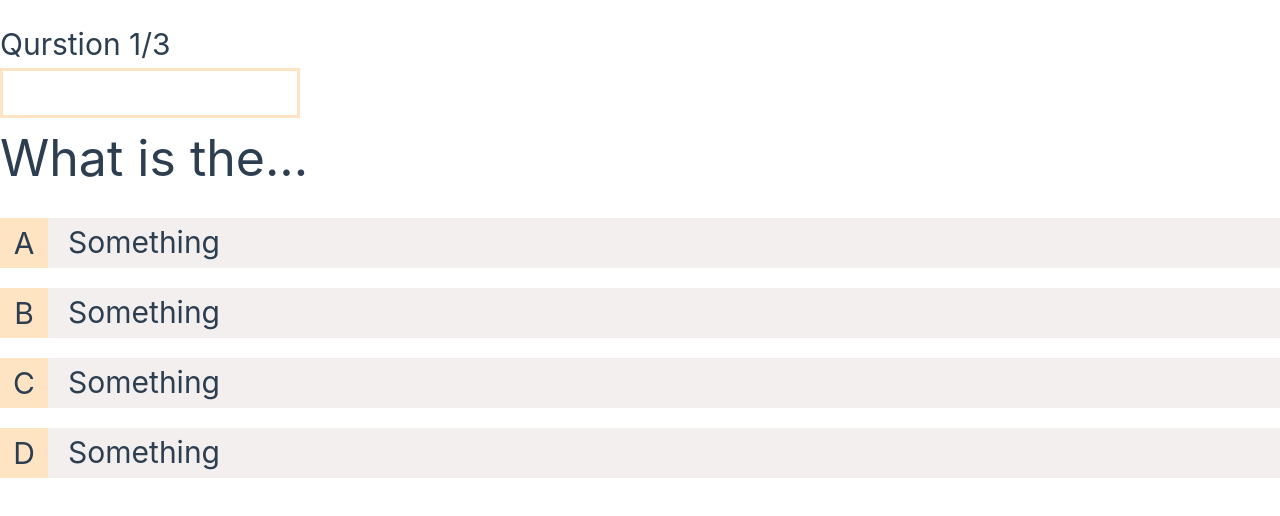
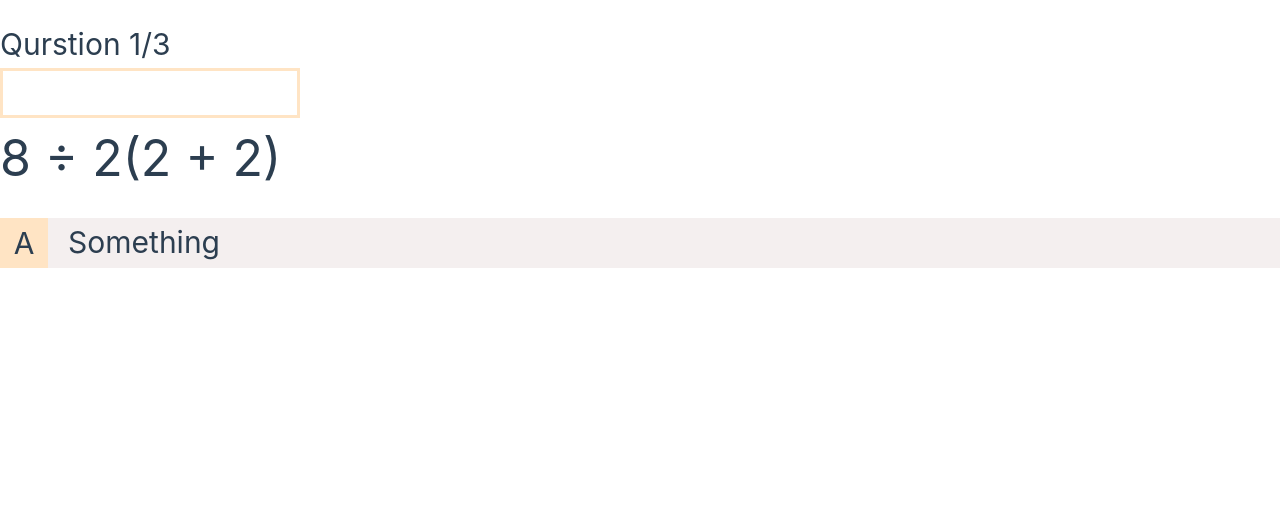
Before and after one commit to andriusmw/QuizesVueApp, a Vue app in the folder QuizApp/: page /quiz/1 in a window 1280 px wide. Shown: the top 516 px of the page. Built offline with nearby package versions, Linux system fonts and the light colour scheme.

Commit message:
showing first question

```diff
--- a/QuizApp/src/components/Question.vue
+++ b/QuizApp/src/components/Question.vue
@@ -1,34 +1,26 @@
+<script setup>
+    import {defineProps} from "vue"
+
+    const {question} = defineProps(['question'])
+</script>
+
+
 <template>
 
 <div class="question-container">
-                <h1 class="question">What is the...</h1>
-            </div>
-      <div class="options-container">
+                <h1 class="question">
+                       {{question.text}}
+                </h1>
+</div>
+<div class="options-container">
                 <div class="option">
                     <p class="option-label">A</p>
                     <div class="option-value">
-                        <p>Something</p>
+                    <p>Something</p>
                     </div>
                 </div>
-                 <div class="option">
-                    <p class="option-label">B</p>
-                    <div class="option-value">
-                        <p>Something</p>
-                    </div>
-                </div>
-                 <div class="option">
-                    <p class="option-label">C</p>
-                    <div class="option-value">
-                        <p>Something</p>
-                    </div>
-                </div>
-                 <div class="option">
-                    <p class="option-label">D</p>
-                    <div class="option-value">
-                        <p>Something</p>
-                    </div>
-                </div>
-            </div>
+
+</div>
 </template>
 
 <style scoped>
--- a/QuizApp/src/views/QuizView.vue
+++ b/QuizApp/src/views/QuizView.vue
@@ -1,6 +1,18 @@
 <script setup>
     import  Question from "../components/Question.vue"
     import  QuizHeader from "../components/QuizHeader.vue"
+    import {useRoute} from "vue-router"
+    import { ref } from 'vue';
+    import quizes from "../data/quizes.json"
+
+
+    const route = useRoute()
+
+    const quizId = parseInt(route.params.id);
+
+    const quiz = quizes.find(q => q.id === quizId)
+    //Coge el array quizes y mira cada objeto su id y lo compara con quizId
+    const currentQuestionIndex = ref(0)
 
 </script>
 
@@ -9,7 +21,7 @@
 
         <QuizHeader />
 
-         <Question />
+         <Question :question="quiz.questions[currentQuestionIndex]" />
 
 
     </div>
```
